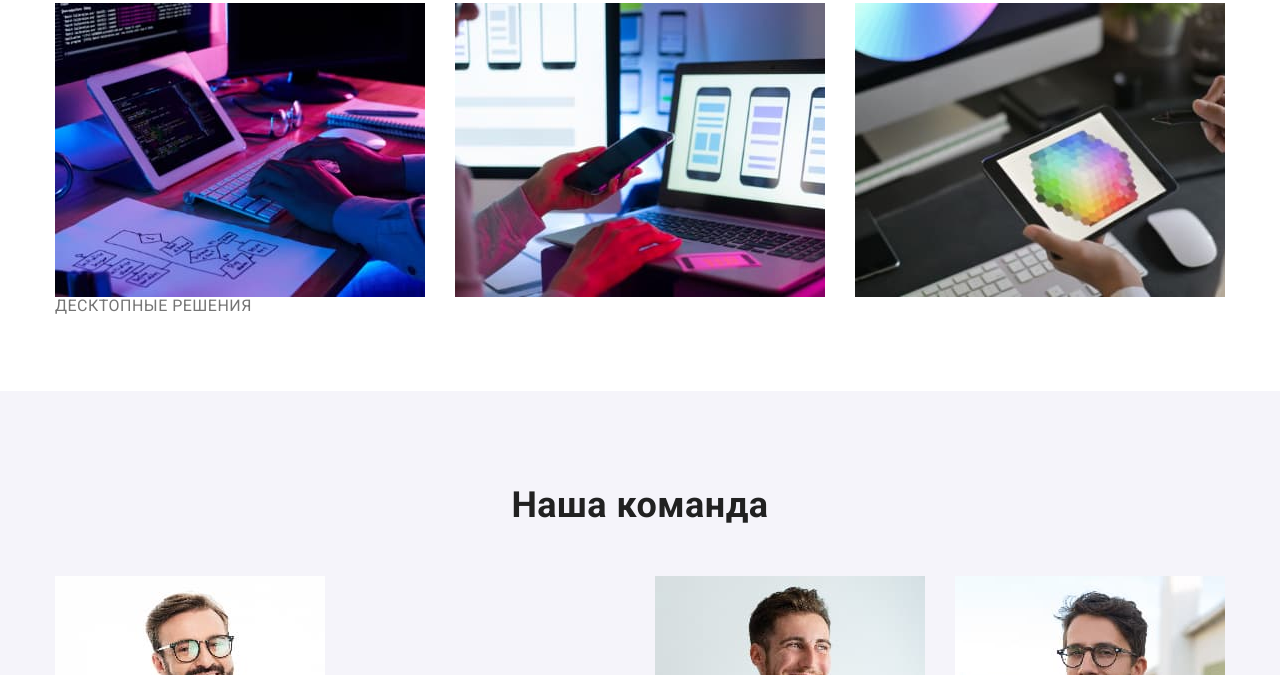
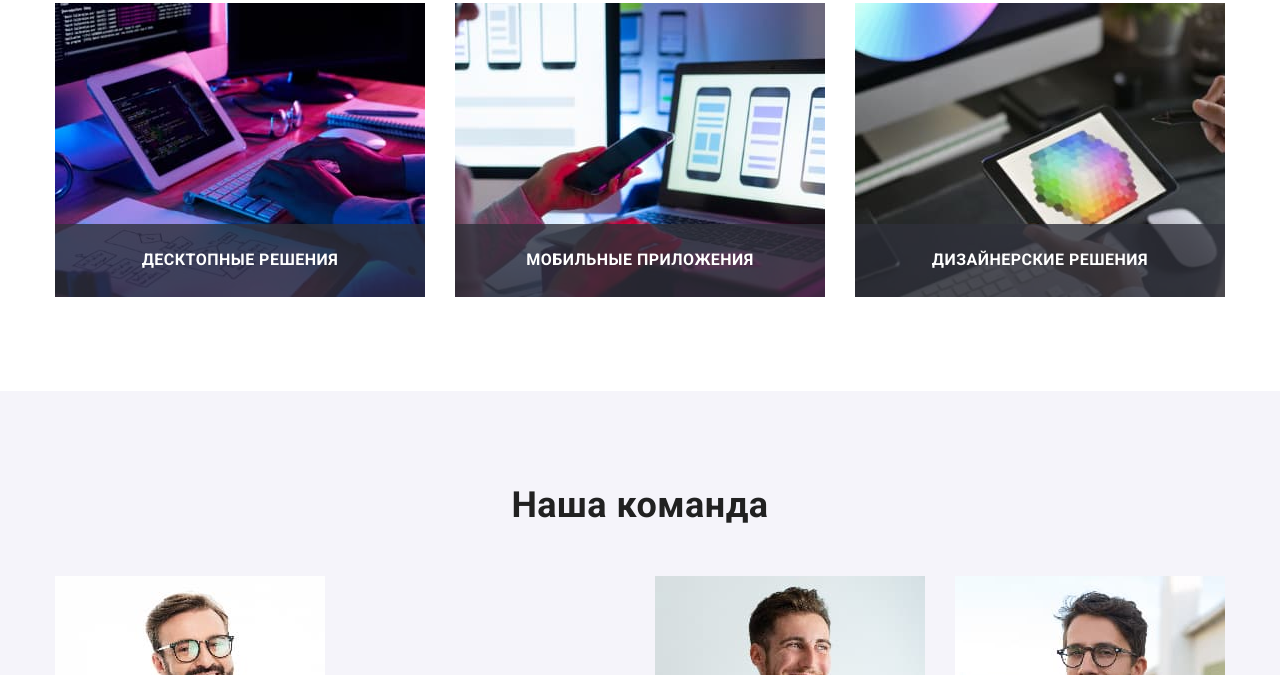
Before and after one commit to AntonioKBP/goit-markup-hw-05, a plain HTML site: page index.html in a window 1280 px wide. Shown: the part 1221-1896 px from the top of the page. Drawn offline with nearby package versions, Linux system fonts and the light colour scheme.

Commit message:
work section

```diff
--- a/css/styles.css
+++ b/css/styles.css
@@ -305,6 +305,15 @@ ul {
 
 .work-text {
   position: absolute;
+  bottom: 0;
+  width: 100%;
+  padding: 27px;
+  margin: 0;
+  background-color: rgba(47, 48, 58, 0.8);
+  color: var(--white-color);
+  text-transform: uppercase;
+  font-weight: 700;
+  text-align: center;
 }
 
 /* Our Team Section */
--- a/index.html
+++ b/index.html
@@ -131,9 +131,11 @@
                 alt="создание приложений"
                 width="370"
               />
+              <p class="work-text">МОБИЛЬНЫЕ ПРИЛОЖЕНИЯ</p>
             </li>
             <li class="work-item">
               <img class="work-img" src="./images/main/box3.jpg" alt="оформление" width="370" />
+              <p class="work-text">ДИЗАЙНЕРСКИЕ РЕШЕНИЯ</p>
             </li>
           </ul>
         </div>
```
